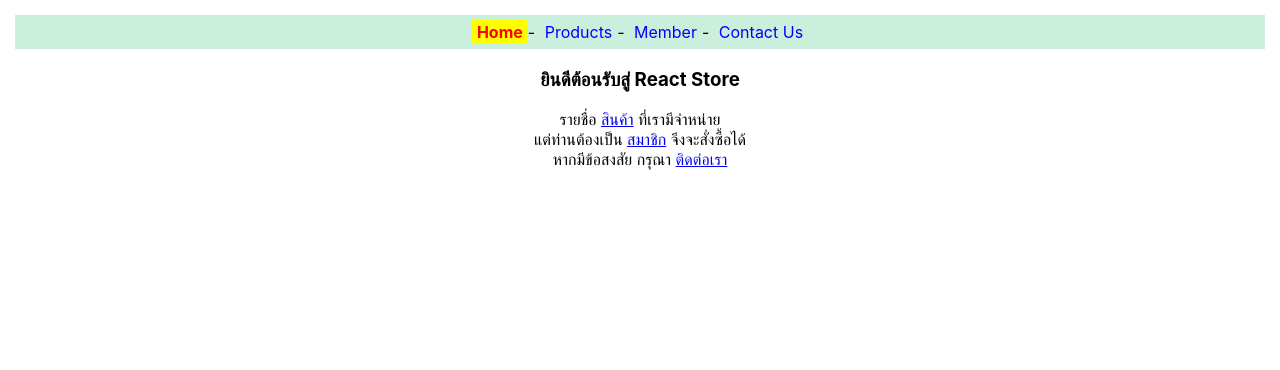
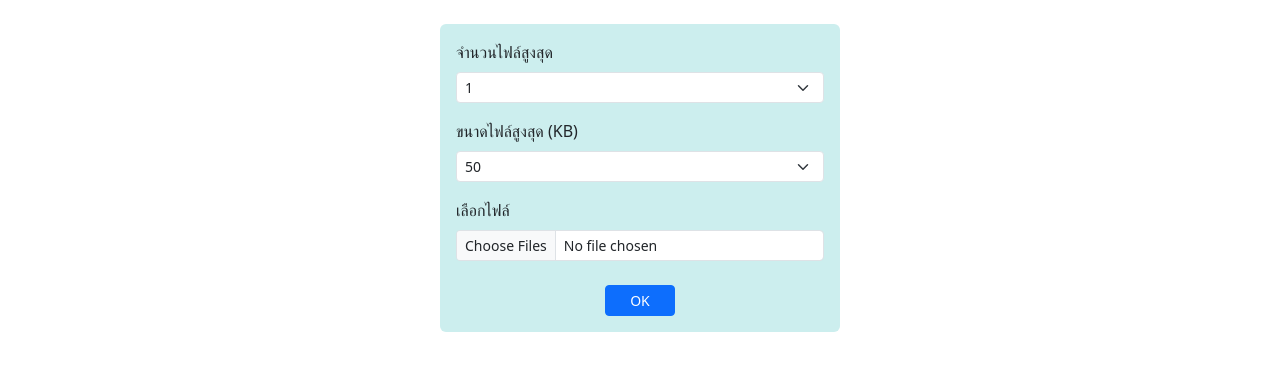
Before and after one commit to phollakrit/app1_EnETC67, a React (Create React App) app: page / in a window 1280 px wide. Shown: the top 370 px of the page. Built offline with nearby package versions, Linux system fonts and the light colour scheme.

Commit message:
Input Part1

```diff
--- a/src/App.js
+++ b/src/App.js
@@ -1,5 +1,5 @@
-import Router3 from './router3'
+import FormSelectFile from './form-select-file'
 
 export default function App(){
-  return <Router3/>
+  return <FormSelectFile/>
 }
--- /dev/null
+++ b/src/form-select-file.js
@@ -0,0 +1,66 @@
+import React from "react";
+
+export default function FormSelectFile(){
+    const inputFile = React.useRef()
+    const selectMaxNumFiles = React.useRef()
+    const selectMaxSize = React.useRef()
+
+    let maxNumfiles = [1,2,3,4,5]
+    let maxFileSizes = [50,100,200,500,1000]
+
+    const onClickButton=()=>{
+        let maxNumFiles=selectMaxNumFiles.current.value
+        let maxSize=selectMaxSize.current.value
+
+        if (inputFile.current.files.length>maxNumFiles){
+            alert(`เลือกได้ไม่เกิน ${maxNumFiles} ไฟล์`)
+            return
+        }
+
+        for (let f of inputFile.current.files){
+            if (f.size>maxSize*1000){
+                alert(`ขนาดของแต่ละไฟล์ต้องไม่เกิน ${maxSize} KB`)
+                return
+            }
+        }
+        alert('Files OK')
+    }
+
+    return(
+        <div className="mt-4 mx-auto p-3 rounded"
+        style={{width:'400px',background:'#cee'}}>
+            <form>
+                <div className="form-group mb-3">
+                    <label htmlFor="maxNumFiles" className="form-label">จำนวนไฟล์สูงสุด</label>
+                    <select id="maxNumFiles" className="form-select form-select-sm" ref={selectMaxNumFiles}>
+                        {
+                            maxNumfiles.map(i => {
+                                return <option value={i}>{i}</option>
+                            })
+                        }
+                    </select>
+                </div>
+                <div className="form-group mb-3">
+                    <label htmlFor="maxFileSize" className="form-label">ขนาดไฟล์สูงสุด (KB)</label>
+                    <select id="maxFileSize" className="form-select form-select-sm" ref={selectMaxSize}>
+                        {
+                            maxFileSizes.map(i=>{
+                                return <option value={i}>{i}</option>
+                            })
+                        }
+                    </select>
+                </div>
+                <div className="form-group mb-3">
+                    <label htmlFor="file" className="form-label">เลือกไฟล์</label>
+                    <input type="file" id="file" accept="image/*"
+                        className="form-control form-control-sm"
+                        ref={inputFile} multiple/>
+                </div>
+                <div className="text-center mt-4">
+                    <button type="button" className="btn btn-sm btn-primary px-4"
+                    onClick={onClickButton}>OK</button>
+                </div>
+            </form>
+        </div>
+    )
+}
--- a/src/index.js
+++ b/src/index.js
@@ -3,6 +3,9 @@
 import './index.css';
 import App from './App';
 import reportWebVitals from './reportWebVitals';
+
+import 'bootstrap/dist/css/bootstrap.min.css'
+import 'bootstrap/dist/js/bootstrap.bundle.min.js'
 
 const root = ReactDOM.createRoot(document.getElementById('root'));
 root.render(
```
Also changed, not shown: src/form-check.js (added).
